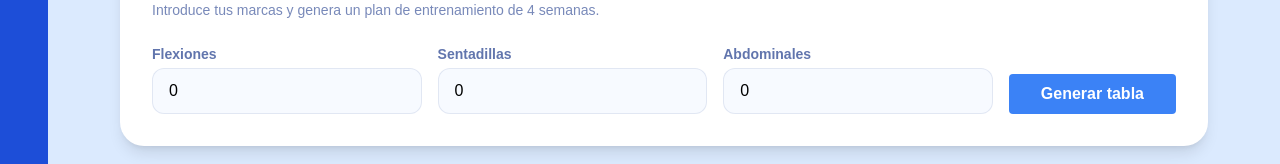
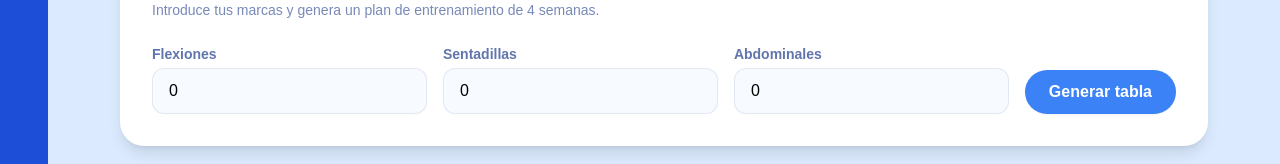
Before and after one commit to irenealcaine/el-rincon-de-no-pensar, a React (Create React App) app: page /projects/exercise in a window 1280 px wide. Shown: the part 444-608 px from the top of the page. Built offline with nearby package versions, Linux system fonts and the light colour scheme.

Commit message:
better button

```diff
--- a/src/Components/Button.jsx
+++ b/src/Components/Button.jsx
@@ -3,24 +3,24 @@ const Button = ({ type, className, onClickValue, value, disabled }) => {
 
   switch (type) {
     case "green":
-      color = "bg-green-500 hover:bg-green-900 hover:text-green-100";
+      color = "bg-green-500 hover:bg-green-600";
       break;
     case "red":
-      color = "bg-red-500 hover:bg-red-900 hover:text-red-100";
+      color = "bg-red-500 hover:bg-red-600";
       break;
     case "gray":
-      color = "bg-gray-500 hover:text-red-200";
+      color = "bg-gray-400 hover:bg-gray-500";
       break;
     case "violet":
-      color = "bg-violet-500 hover:bg-violet-900 hover:text-violet-100";
+      color = "bg-violet-500 hover:bg-violet-600";
       break;
     default:
-      color = "bg-blue-500 hover:bg-blue-900 hover:text-blue-100";
+      color = "bg-blue-500 hover:bg-blue-600";
   }
 
   return (
     <button
-      className={`transition duration-200 text-white font-bold py-2 px-8 rounded active:scale-95 ${color} ${className}`}
+      className={`transition-all duration-200 text-white font-bold py-2.5 px-6 rounded-full shadow-sm hover:shadow-md active:scale-95 disabled:opacity-50 disabled:cursor-not-allowed ${color} ${className}`}
       onClick={onClickValue}
       disabled={disabled}
     >
```
